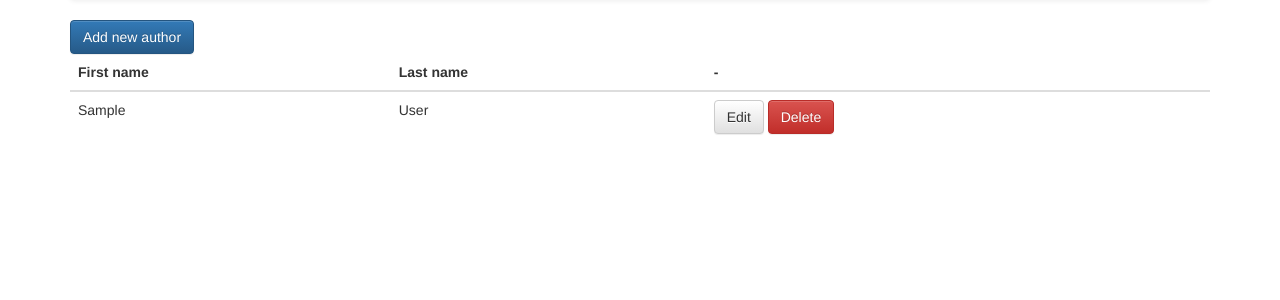
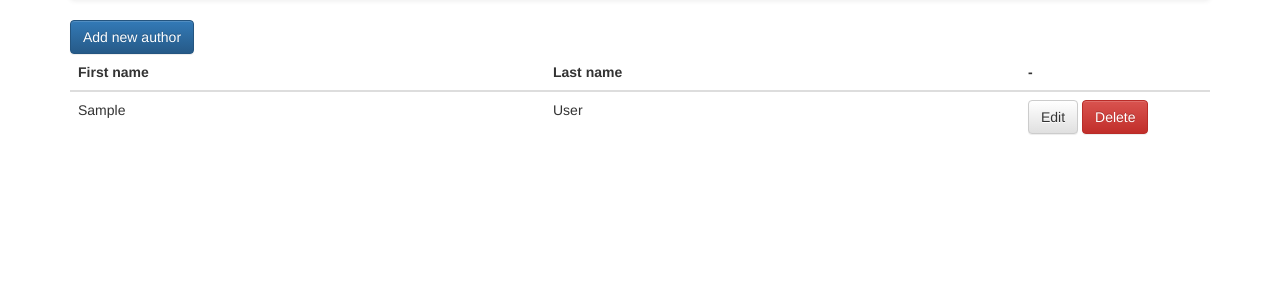
Before and after one commit to medvid11/algebra-bookshop, a PHP site: page /authors.php in a window 1280 px wide. Shown: the part 52-352 px from the top of the page. Run offline with PHP 8.4, Linux system fonts and the light colour scheme; tables that the repository leaves empty or names only in its code hold one stand-in row (values such as "Sample post").

Commit message:
Changed columns in authors.php.

```diff
--- a/authors.php
+++ b/authors.php
@@ -42,9 +42,9 @@ $stmt->close();
 		<table class="table">
 			<thead>
 				<tr>
-					<th>First name</th>
-					<th>Last name</th>
-					<th>-</th>
+					<th class="col-md-5">First name</th>
+					<th class="col-md-5"> Last name</th>
+					<th class="col-md-2">-</th>
 				</tr>
 			</thead>
 
```
